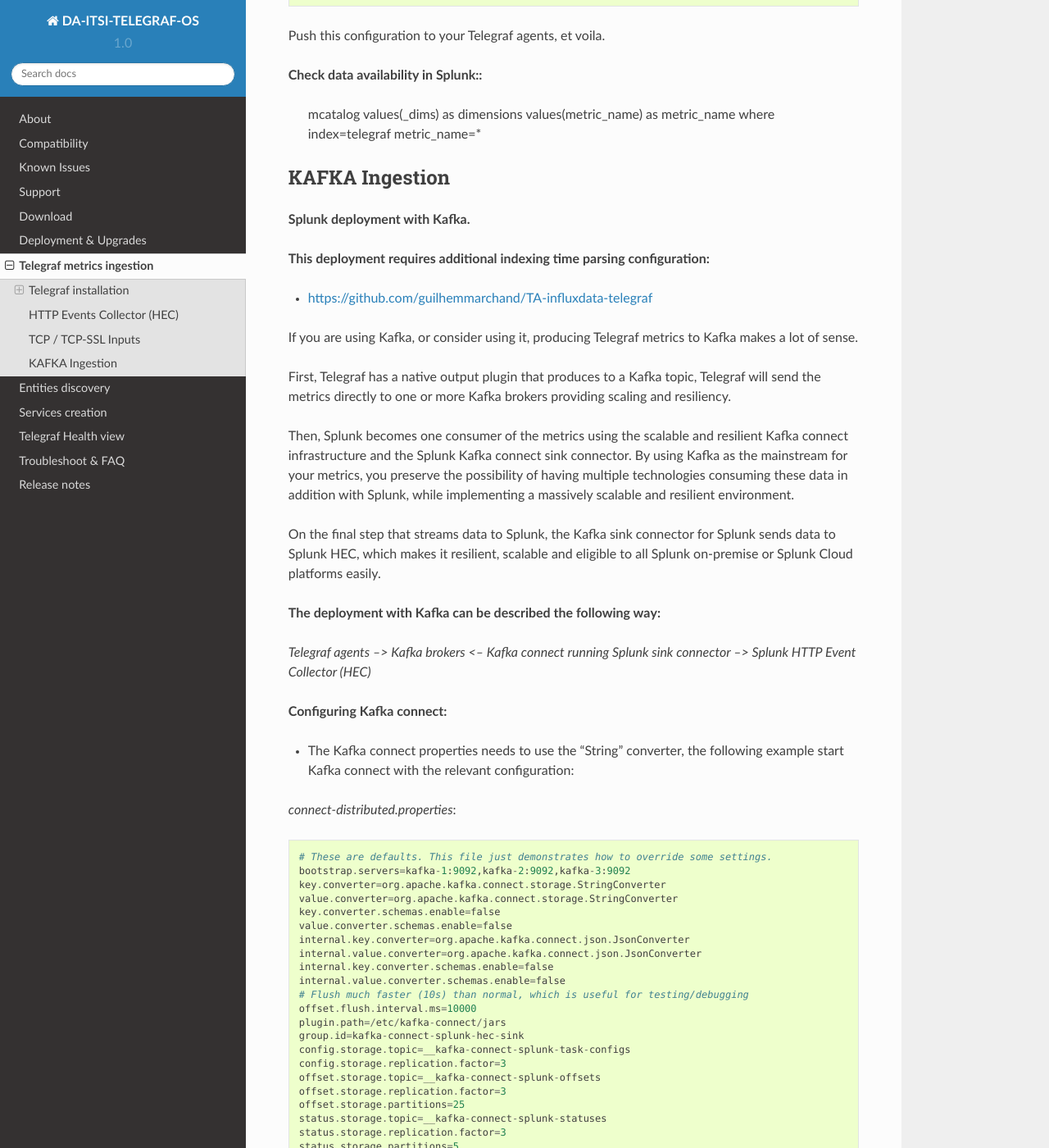
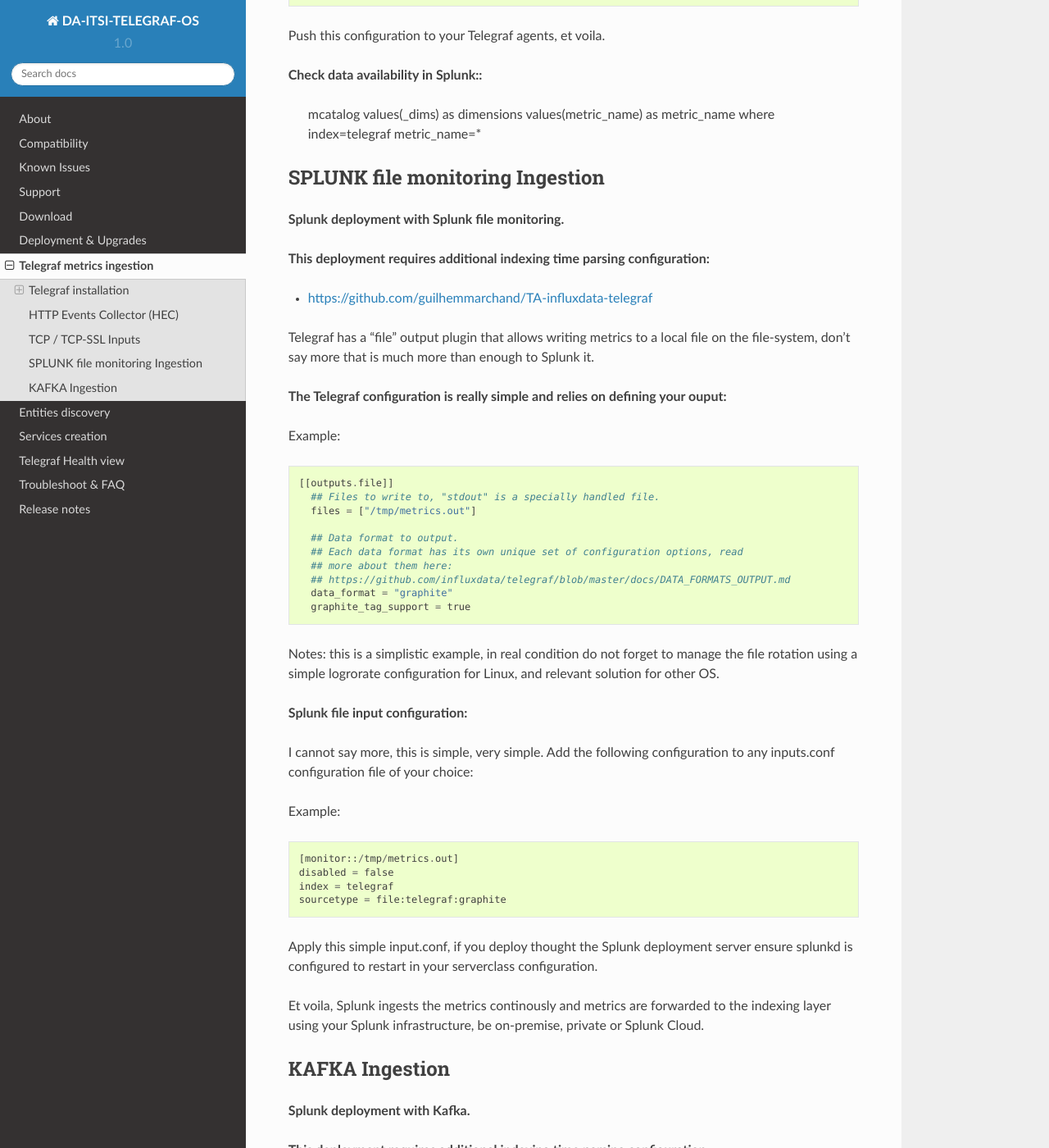
Before and after one commit to guilhemmarchand/DA-ITSI-TELEGRAF-OS, a Sphinx documentation site: the page built from docs/telegraf.rst, in a window 1280 px wide and 1400 px high, scrolled down 5806 px. Shown: the whole window at 82% size. Built offline with Sphinx 7.4.7 and the Read the Docs theme 2.0.0, drawn with Linux system fonts in a browser that asks for light colours.

Commit message:
support for Splunk file monitoring

```diff
--- a/docs/telegraf.rst
+++ b/docs/telegraf.rst
@@ -294,6 +294,51 @@
 
     | mcatalog values(_dims) as dimensions values(metric_name) as metric_name where index=telegraf metric_name=*
 
+SPLUNK file monitoring Ingestion
+================================
+
+**Splunk deployment with Splunk file monitoring.**
+
+**This deployment requires additional indexing time parsing configuration:**
+
+- https://github.com/guilhemmarchand/TA-influxdata-telegraf
+
+Telegraf has a "file" output plugin that allows writing metrics to a local file on the file-system, don't say more that is much more than enough
+to Splunk it.
+
+**The Telegraf configuration is really simple and relies on defining your ouput:**
+
+Example::
+
+    [[outputs.file]]
+      ## Files to write to, "stdout" is a specially handled file.
+      files = ["/tmp/metrics.out"]
+
+      ## Data format to output.
+      ## Each data format has its own unique set of configuration options, read
+      ## more about them here:
+      ## https://github.com/influxdata/telegraf/blob/master/docs/DATA_FORMATS_OUTPUT.md
+      data_format = "graphite"
+      graphite_tag_support = true
+
+Notes: this is a simplistic example, in real condition do not forget to manage the file rotation using a simple logrorate configuration for Linux, and relevant solution for other OS.
+
+**Splunk file input configuration:**
+
+I cannot say more, this is simple, very simple. Add the following configuration to any inputs.conf configuration file of your choice:
+
+Example::
+
+    [monitor::/tmp/metrics.out]
+    disabled = false
+    index = telegraf
+    sourcetype = file:telegraf:graphite
+
+Apply this simple input.conf, if you deploy thought the Splunk deployment server ensure splunkd is configured to restart in your serverclass configuration.
+
+Et voila, Splunk ingests the metrics continously and metrics are forwarded to the indexing layer using your Splunk infrastructure, be on-premise, private or Splunk Cloud.
+
+
 KAFKA Ingestion
 ===============
 
```
